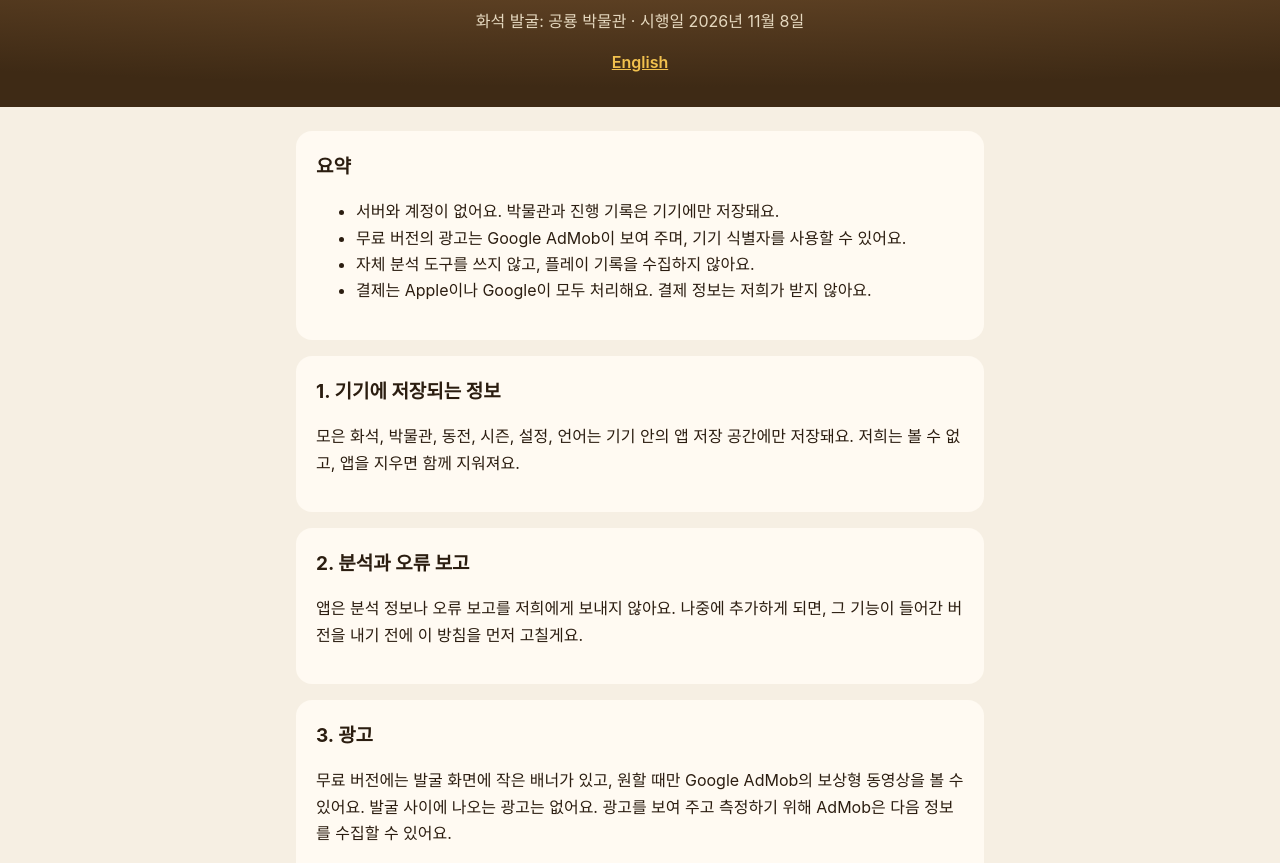
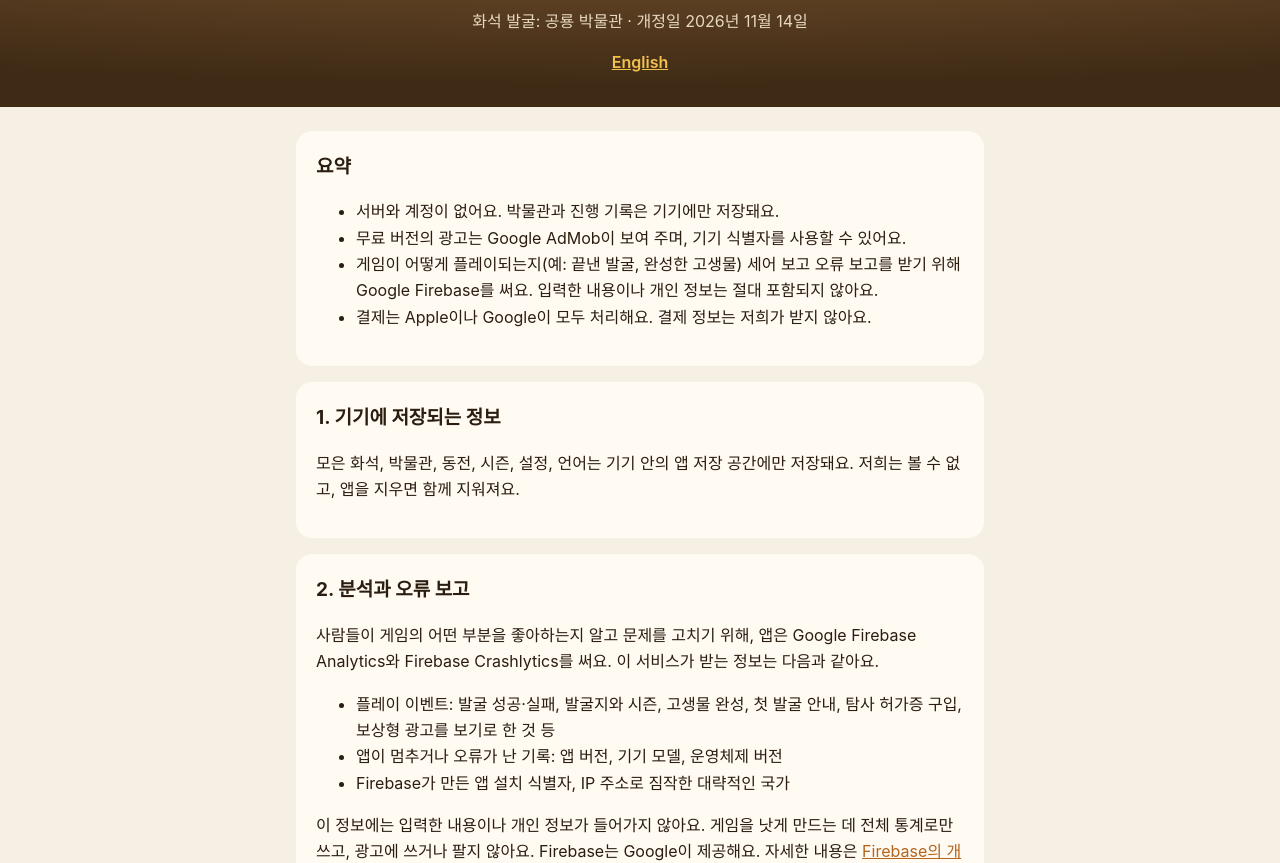
Before and after one commit to makitbig/fossildig, a plain HTML site: page privacy-ko.html in a window 1280 px wide. Shown: the part 92-955 px from the top of the page. Drawn offline with Linux system fonts and the light colour scheme.

Commit message:
Update support and privacy pages

```diff
--- a/privacy-ko.html
+++ b/privacy-ko.html
@@ -9,7 +9,7 @@
 <body>
   <header>
     <h1>개인정보 처리방침</h1>
-    <p>화석 발굴: 공룡 박물관 · 시행일 2026년 11월 8일</p>
+    <p>화석 발굴: 공룡 박물관 · 개정일 2026년 11월 14일</p>
     <nav class="lang"><a href="privacy.html">English</a></nav>
   </header>
   <main>
@@ -18,7 +18,7 @@
       <ul>
         <li>서버와 계정이 없어요. 박물관과 진행 기록은 기기에만 저장돼요.</li>
         <li>무료 버전의 광고는 Google AdMob이 보여 주며, 기기 식별자를 사용할 수 있어요.</li>
-        <li>자체 분석 도구를 쓰지 않고, 플레이 기록을 수집하지 않아요.</li>
+        <li>게임이 어떻게 플레이되는지(예: 끝낸 발굴, 완성한 고생물) 세어 보고 오류 보고를 받기 위해 Google Firebase를 써요. 입력한 내용이나 개인 정보는 절대 포함되지 않아요.</li>
         <li>결제는 Apple이나 Google이 모두 처리해요. 결제 정보는 저희가 받지 않아요.</li>
       </ul>
     </section>
@@ -30,7 +30,13 @@
 
     <section>
       <h2>2. 분석과 오류 보고</h2>
-      <p>앱은 분석 정보나 오류 보고를 저희에게 보내지 않아요. 나중에 추가하게 되면, 그 기능이 들어간 버전을 내기 전에 이 방침을 먼저 고칠게요.</p>
+      <p>사람들이 게임의 어떤 부분을 좋아하는지 알고 문제를 고치기 위해, 앱은 Google Firebase Analytics와 Firebase Crashlytics를 써요. 이 서비스가 받는 정보는 다음과 같아요.</p>
+      <ul>
+        <li>플레이 이벤트: 발굴 성공·실패, 발굴지와 시즌, 고생물 완성, 첫 발굴 안내, 탐사 허가증 구입, 보상형 광고를 보기로 한 것 등</li>
+        <li>앱이 멈추거나 오류가 난 기록: 앱 버전, 기기 모델, 운영체제 버전</li>
+        <li>Firebase가 만든 앱 설치 식별자, IP 주소로 짐작한 대략적인 국가</li>
+      </ul>
+      <p>이 정보에는 입력한 내용이나 개인 정보가 들어가지 않아요. 게임을 낫게 만드는 데 전체 통계로만 쓰고, 광고에 쓰거나 팔지 않아요. Firebase는 Google이 제공해요. 자세한 내용은 <a href="https://firebase.google.com/support/privacy">Firebase의 개인정보 보호 및 보안</a>을 참고하세요.</p>
     </section>
 
     <section>
```
Also changed, not shown: privacy.html (+9 -3 lines).
